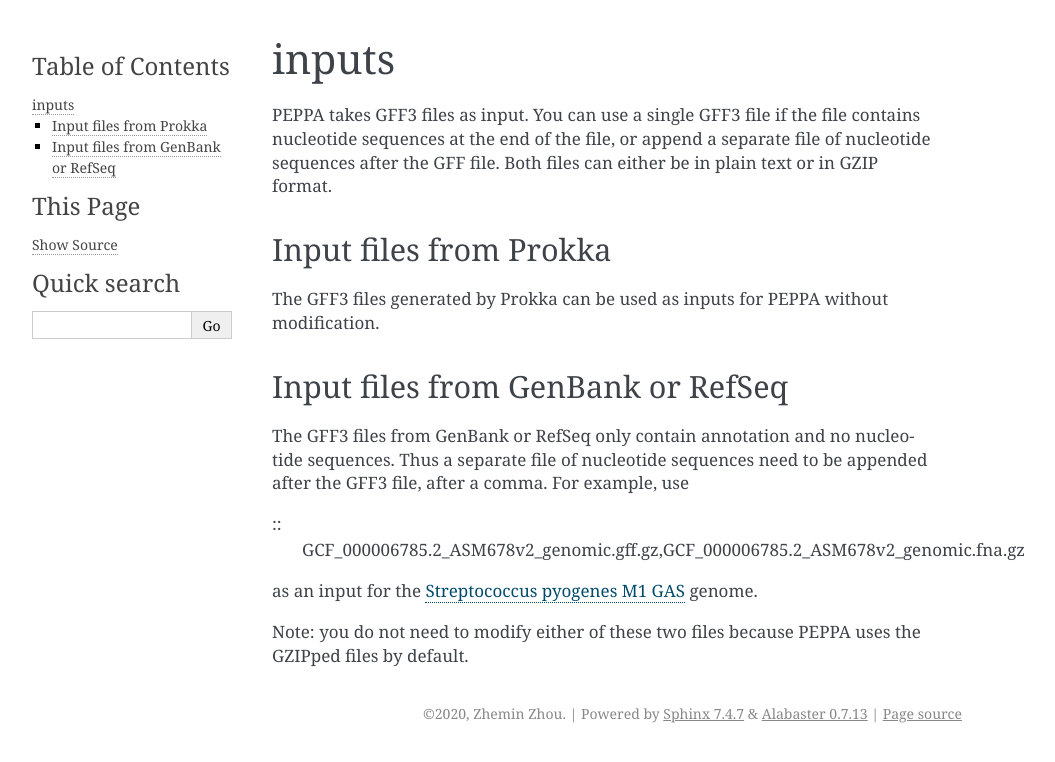
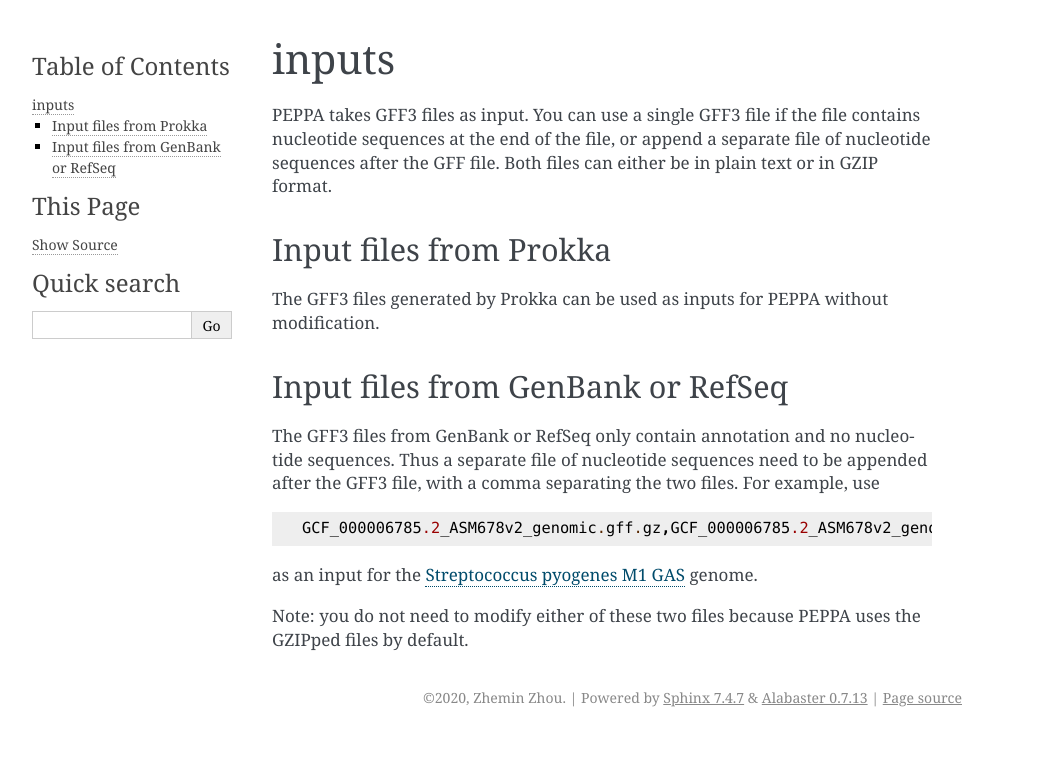
Before and after one commit to zheminzhou/PEPPAN, a Sphinx documentation site: the page built from docs/source/usage/inputs.rst, in a window 1280 px wide. Shown: the top 762 px of the page, without its empty margins (148-1203 px from the left). Built offline with Sphinx 7.4.7, drawn with Linux system fonts in a browser that asks for light colours.

Commit message:
Update inputs.rst

```diff
--- a/docs/source/usage/inputs.rst
+++ b/docs/source/usage/inputs.rst
@@ -8,9 +8,10 @@ The GFF3 files generated by Prokka can be used as inputs for PEPPA without modif
 
 Input files from GenBank or RefSeq
 ===================================
-The GFF3 files from GenBank or RefSeq only contain annotation and no nucleotide sequences. Thus a separate file of nucleotide sequences need to be appended after the GFF3 file, after a comma. For example, use
+The GFF3 files from GenBank or RefSeq only contain annotation and no nucleotide sequences. Thus a separate file of nucleotide sequences need to be appended after the GFF3 file, with a comma separating the two files. For example, use
 
 ::
+
   GCF_000006785.2_ASM678v2_genomic.gff.gz,GCF_000006785.2_ASM678v2_genomic.fna.gz
 
 as an input for the `Streptococcus pyogenes M1 GAS <https://www.ncbi.nlm.nih.gov/assembly/GCF_000006785.2/>`_ genome.
```
